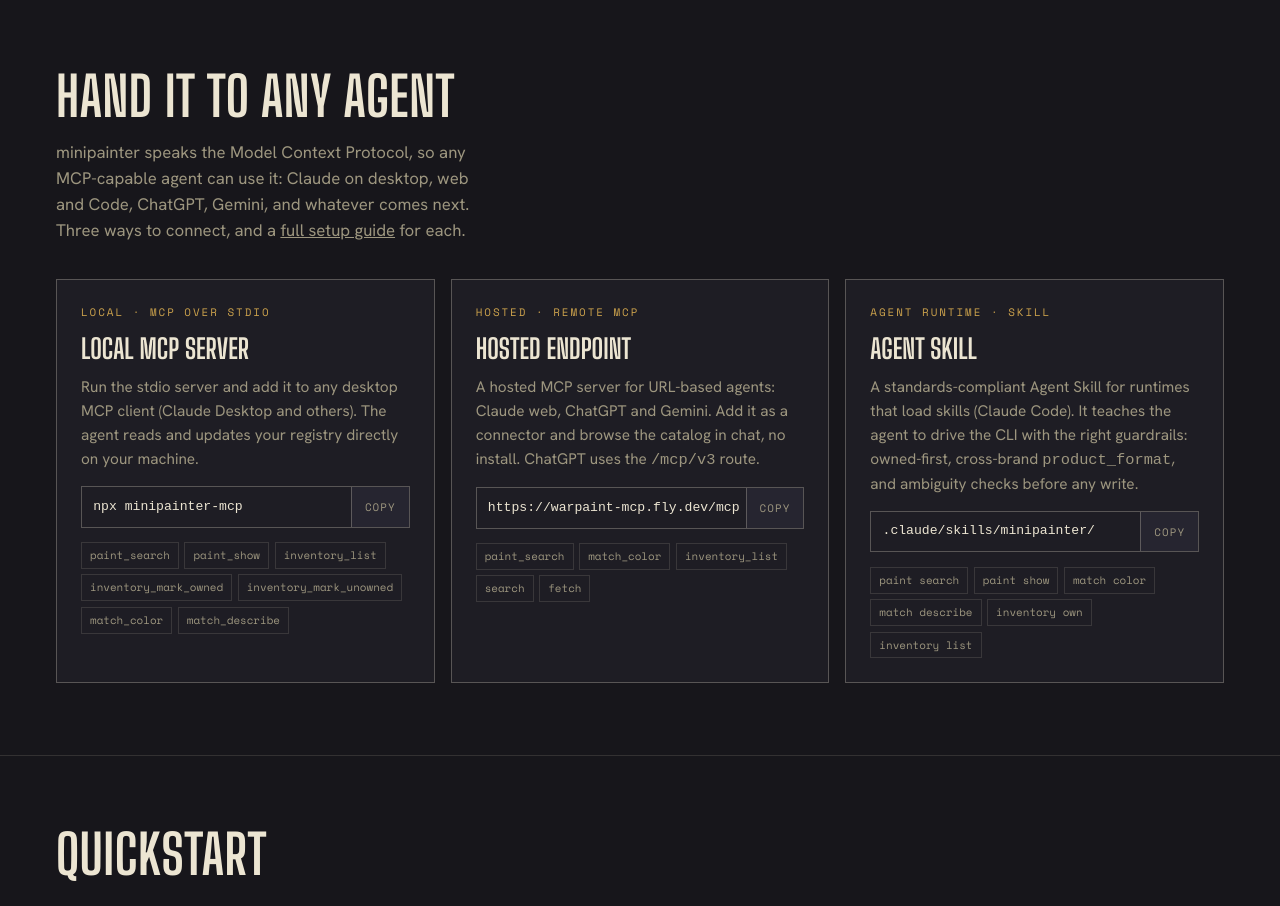
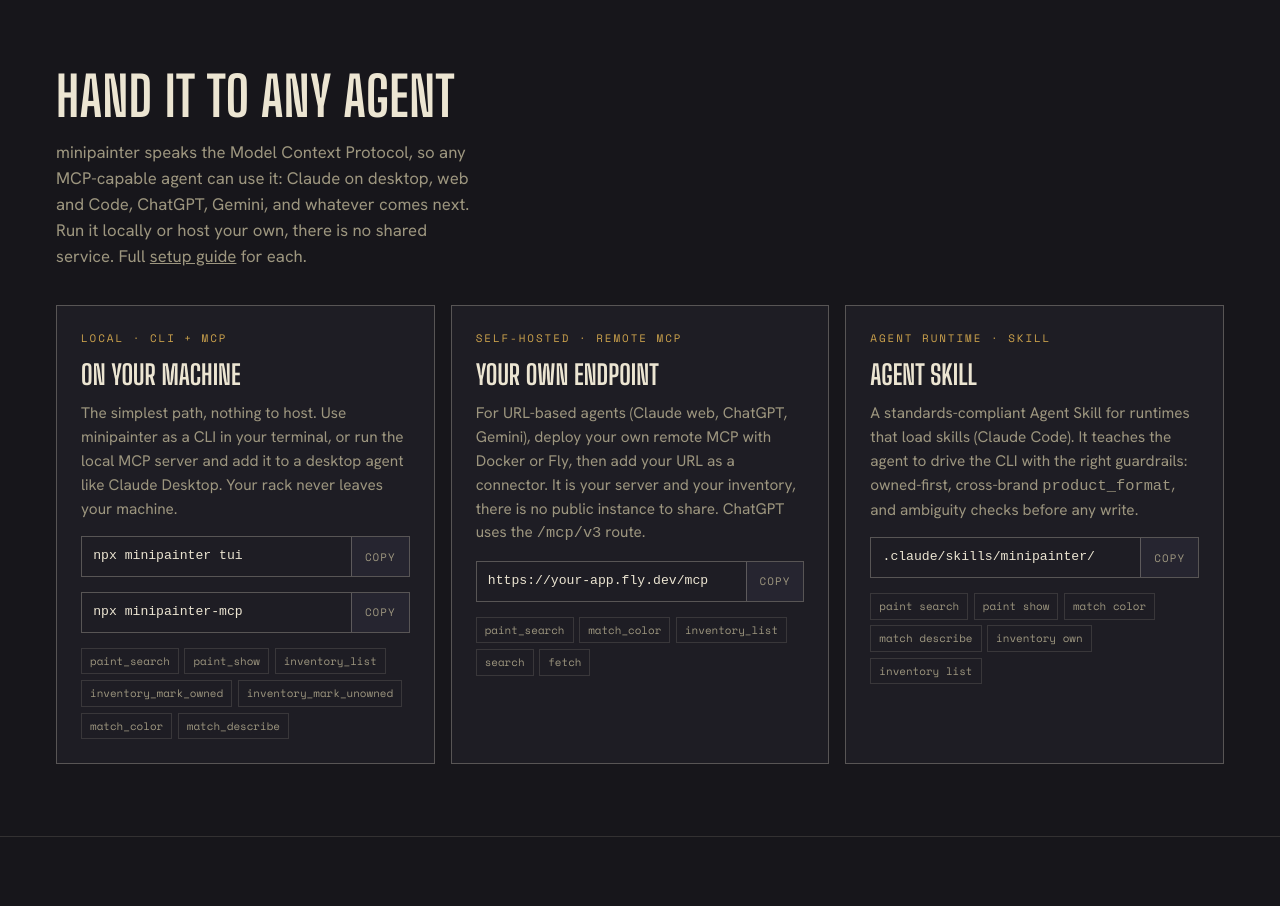
Before and after one commit to ArturSkowronski/minipainter, a website: page docs/index.html in a window 1280 px wide. Shown: the part 4700-5606 px from the top of the page. Drawn offline with nearby package versions, Linux system fonts and the light colour scheme.

Commit message:
site: self-host the remote MCP, surface the local CLI option
The hosted endpoint on the site was my own Fly instance, presented as if it were
a public connector. It is not shared. Reframe both the Connect section and the
install page:

- Remote MCP card is now "Self-hosted / your own endpoint": deploy your own with
  Docker or Fly and add your URL. The live warpaint-mcp.fly.dev is removed from
  the public pages, replaced with a your-app.fly.dev placeholder. Copy makes
  clear there is no public instance to share.
- Local card is now "Local / CLI + MCP": the simplest path, no hosting. Use
  minipainter as a CLI in the terminal (npx minipainter tui) or run the local
  MCP server for a desktop agent. Rack never leaves your machine.
- Connect lede: run locally or host your own, no shared service.

```diff
--- a/docs/index.html
+++ b/docs/index.html
@@ -155,15 +155,18 @@
     <div class="wrap">
       <h2 class="section-head">Hand it to any agent</h2>
       <p class="lede">minipainter speaks the Model Context Protocol, so any MCP-capable agent can
-        use it: Claude on desktop, web and Code, ChatGPT, Gemini, and whatever comes next. Three
-        ways to connect, and a <a href="install.html">full setup guide</a> for each.</p>
+        use it: Claude on desktop, web and Code, ChatGPT, Gemini, and whatever comes next. Run it
+        locally or host your own, there is no shared service. Full <a href="install.html">setup
+        guide</a> for each.</p>
 
       <div class="ways">
         <article class="plate">
-          <span class="tag">Local · MCP over stdio</span>
-          <h3>Local MCP server</h3>
-          <p>Run the stdio server and add it to any desktop MCP client (Claude Desktop and
-            others). The agent reads and updates your registry directly on your machine.</p>
+          <span class="tag">Local · CLI + MCP</span>
+          <h3>On your machine</h3>
+          <p>The simplest path, nothing to host. Use minipainter as a CLI in your terminal, or run
+            the local MCP server and add it to a desktop agent like Claude Desktop. Your rack never
+            leaves your machine.</p>
+          <div class="endpoint"><code>npx minipainter tui</code><button data-copy="npx minipainter tui">Copy</button></div>
           <div class="endpoint"><code>npx minipainter-mcp</code><button data-copy="npx minipainter-mcp">Copy</button></div>
           <div class="toolchips">
             <span>paint_search</span><span>paint_show</span><span>inventory_list</span>
@@ -173,12 +176,12 @@
         </article>
 
         <article class="plate">
-          <span class="tag">Hosted · remote MCP</span>
-          <h3>Hosted endpoint</h3>
-          <p>A hosted MCP server for URL-based agents: Claude web, ChatGPT and Gemini. Add it as a
-            connector and browse the catalog in chat, no install. ChatGPT uses the
-            <code>/mcp/v3</code> route.</p>
-          <div class="endpoint"><code>https://warpaint-mcp.fly.dev/mcp</code><button data-copy="https://warpaint-mcp.fly.dev/mcp">Copy</button></div>
+          <span class="tag">Self-hosted · remote MCP</span>
+          <h3>Your own endpoint</h3>
+          <p>For URL-based agents (Claude web, ChatGPT, Gemini), deploy your own remote MCP with
+            Docker or Fly, then add your URL as a connector. It is your server and your inventory,
+            there is no public instance to share. ChatGPT uses the <code>/mcp/v3</code> route.</p>
+          <div class="endpoint"><code>https://your-app.fly.dev/mcp</code><button data-copy="https://your-app.fly.dev/mcp">Copy</button></div>
           <div class="toolchips"><span>paint_search</span><span>match_color</span><span>inventory_list</span><span>search</span><span>fetch</span></div>
         </article>
 
```
Also changed, not shown: docs/install.html (+7 -7 lines).
